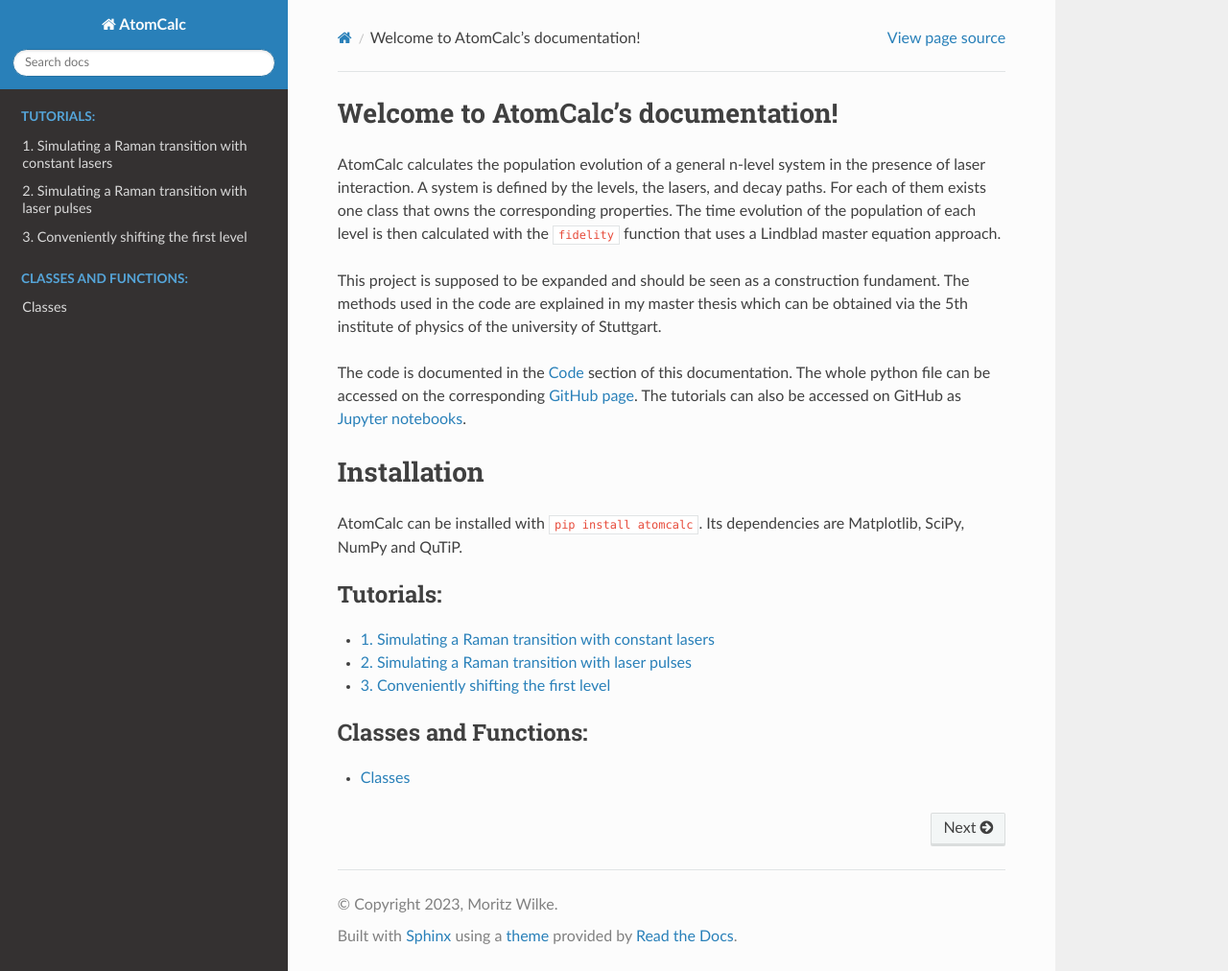
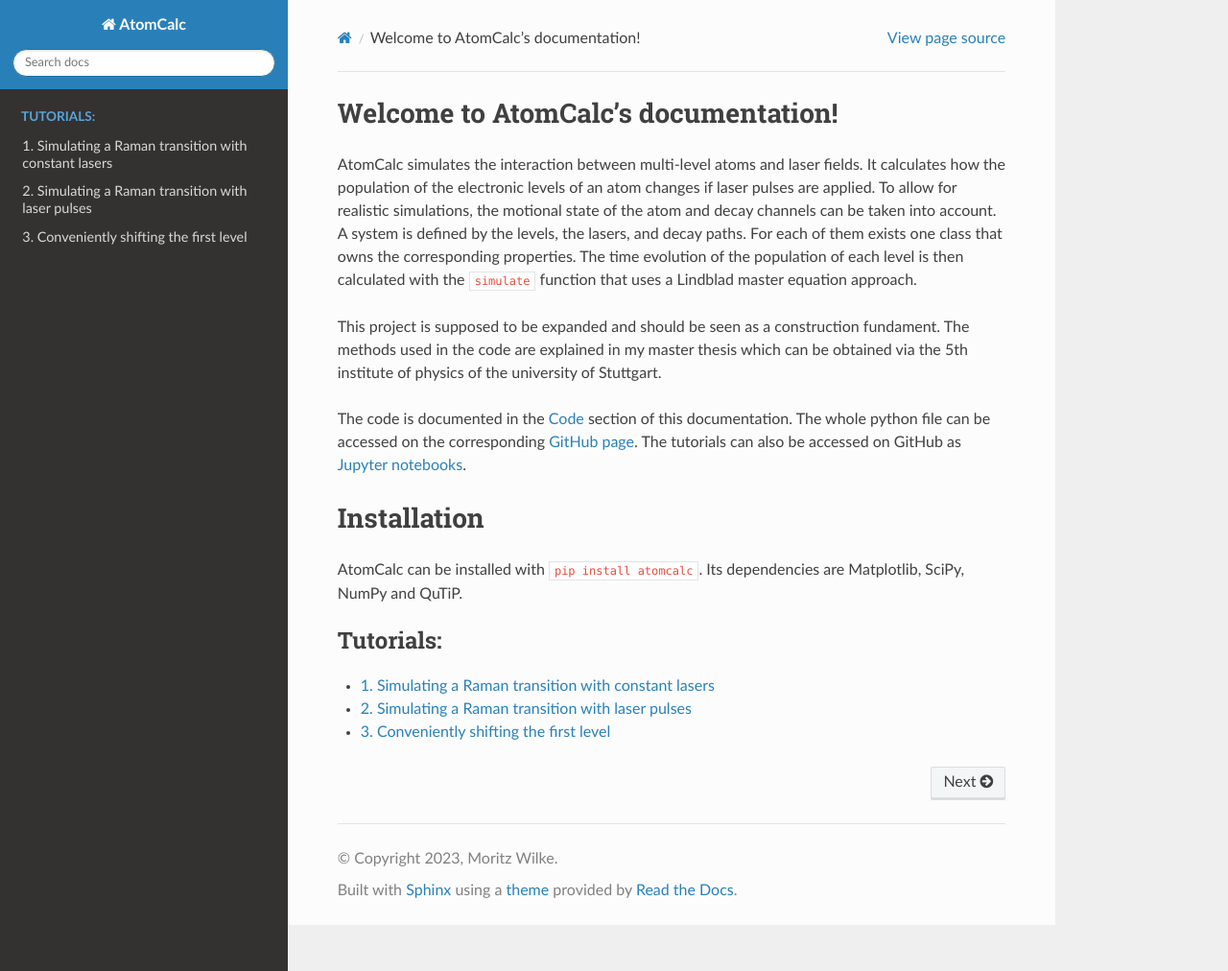
Before and after one commit to AtomCalc/AtomCalc, a Sphinx documentation site: the page built from docs/index.rst, in a window 1280 px wide and 1012 px high. Shown: the whole window at 96% size. Built offline with Sphinx 7.4.7 and the Read the Docs theme 2.0.0, drawn with Linux system fonts in a browser that asks for light colours.

Commit message:
separate python files

```diff
--- a/docs/index.rst
+++ b/docs/index.rst
@@ -6,9 +6,9 @@
 Welcome to AtomCalc's documentation!
 ====================================
 
-AtomCalc calculates the population evolution of a general n-level system in the presence of laser interaction.
+AtomCalc simulates the interaction between multi-level atoms and laser fields. It calculates how the population of the electronic levels of an atom changes if laser pulses are applied. To allow for realistic simulations, the motional state of the atom and decay channels can be taken into account.
 A system is defined by the levels, the lasers, and decay paths. For each of them exists one class that owns the corresponding properties.
-The time evolution of the population of each level is then calculated with the ``fidelity`` function that uses a Lindblad master equation approach.
+The time evolution of the population of each level is then calculated with the ``simulate`` function that uses a Lindblad master equation approach.
 
 This project is supposed to be expanded and should be seen as a construction fundament.
 The methods used in the code are explained in my master thesis which can be obtained via the 5th institute of physics of the university of Stuttgart.
--- a/docs/modules.rst
+++ b/docs/modules.rst
@@ -1,5 +1,3 @@
-Classes
-=======================
 
 .. automodule:: atomcalc
    :members:
```
